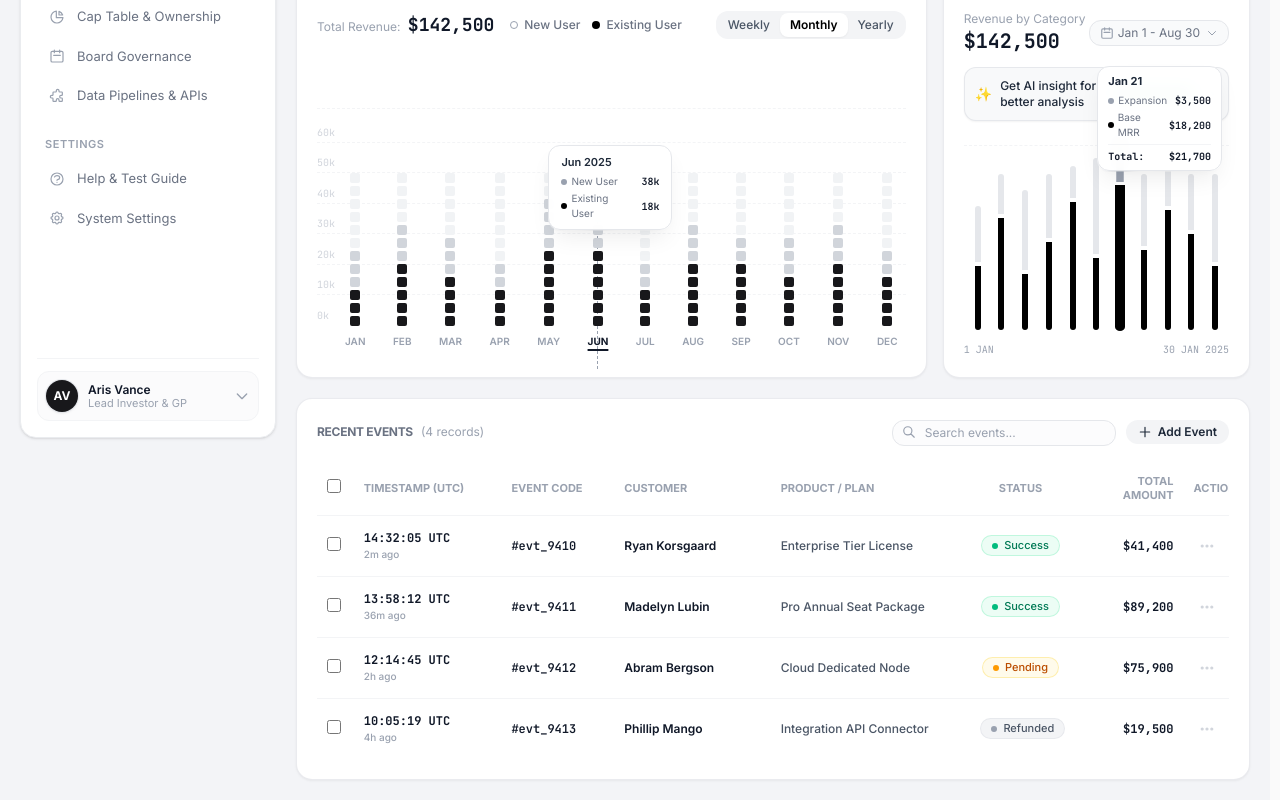
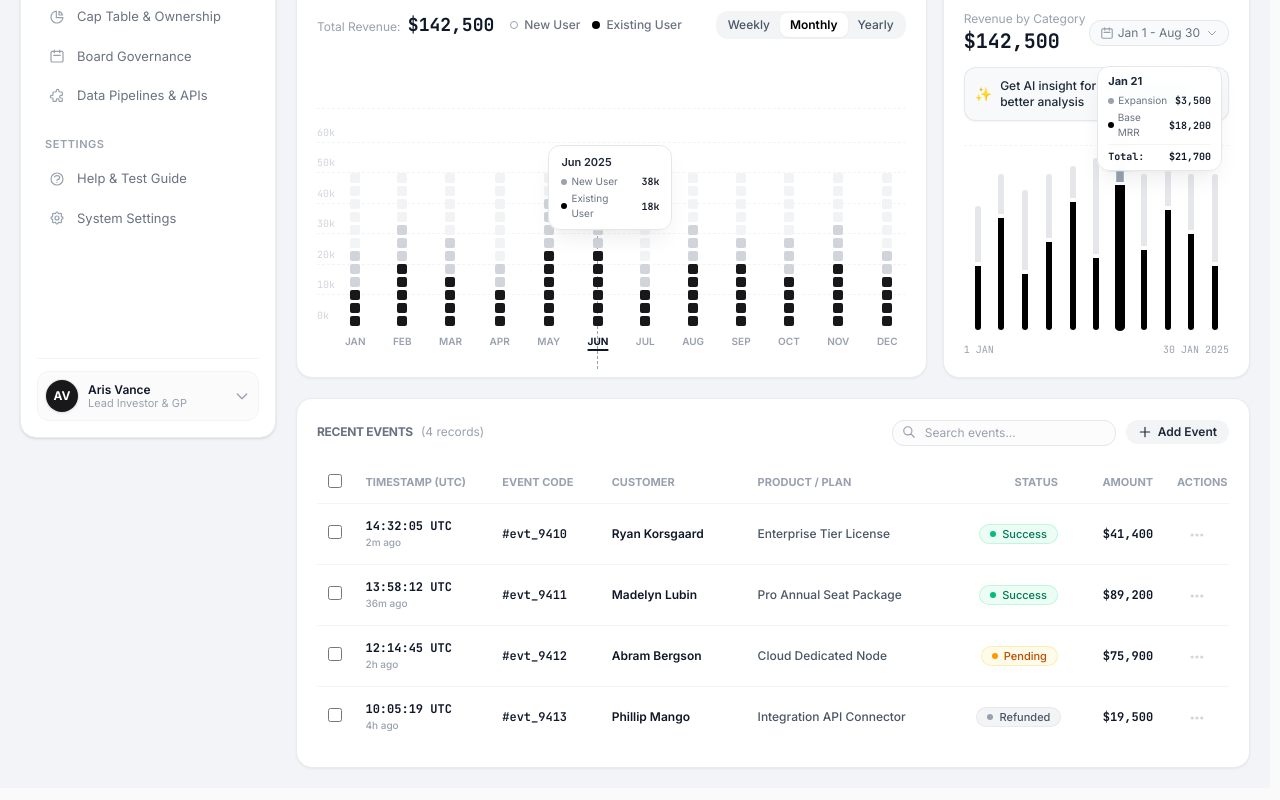
Before and after one commit to Kentzxc13/Metrica, a Next.js app: page / in a window 1280 px wide. Shown: the part 342-1142 px from the top of the page. Built offline with nearby package versions, Linux system fonts and the light colour scheme.

Commit message:
fix(dashboard): shift status right, rename Amount, add space for Actions, and disable horizontal scroll

```diff
--- a/src/app/page.tsx
+++ b/src/app/page.tsx
@@ -576,7 +576,7 @@ export default function DashboardOverviewPage() {
                     </div>
                 </div>
 
-                <div className="overflow-x-auto">
+                <div className="overflow-hidden">
                     <table className="w-full text-left text-xs border-collapse table-fixed">
                         <thead>
                             <tr className="border-b border-gray-100 text-gray-400 font-semibold uppercase text-[11px]">
@@ -588,13 +588,13 @@ export default function DashboardOverviewPage() {
                                         type="checkbox"
                                     />
                                 </th>
-                                <th className="py-3 px-3 w-[17%]">Timestamp (UTC)</th>
-                                <th className="py-3 px-3 w-[13%]">Event Code</th>
-                                <th className="py-3 px-3 w-[18%]">Customer</th>
-                                <th className="py-3 px-3 w-[23%]">Product / Plan</th>
-                                <th className="py-3 px-3 w-[12%] text-center">Status</th>
-                                <th className="py-3 px-3 w-[13%] text-right">Total Amount</th>
-                                <th className="py-3 px-2 w-[5%] text-center">Actions</th>
+                                <th className="py-3 px-3 w-[15%]">Timestamp (UTC)</th>
+                                <th className="py-3 px-3 w-[12%]">Event Code</th>
+                                <th className="py-3 px-3 w-[16%]">Customer</th>
+                                <th className="py-3 px-3 w-[24%]">Product / Plan</th>
+                                <th className="py-3 px-3 w-[12%] text-right pr-4">Status</th>
+                                <th className="py-3 px-3 w-[10%] text-right">Amount</th>
+                                <th className="py-3 px-3 w-[7%] text-center">Actions</th>
                             </tr>
                         </thead>
                         <tbody className="divide-y divide-gray-100 font-medium text-gray-700">
@@ -615,7 +615,7 @@ export default function DashboardOverviewPage() {
                                     <td className="py-3.5 px-3 font-mono font-semibold text-gray-900">{tx.code}</td>
                                     <td className="py-3.5 px-3 font-semibold text-gray-900">{tx.customer}</td>
                                     <td className="py-3.5 px-3 text-gray-600 truncate">{tx.product}</td>
-                                    <td className="py-3.5 px-3 text-center">
+                                    <td className="py-3.5 px-3 text-right pr-4">
                                         <span
                                             className={`inline-flex items-center gap-1.5 px-2.5 py-0.5 rounded-full text-[11px] font-medium ${
                                                 tx.status === 'Success'
@@ -636,8 +636,8 @@ export default function DashboardOverviewPage() {
                                         </span>
                                     </td>
                                     <td className="py-3.5 px-3 text-right font-mono font-bold text-gray-900">{tx.totalRevenue}</td>
-                                    <td className="py-3.5 px-2 text-center">
-                                        <button className="text-gray-300 hover:text-gray-600">
+                                    <td className="py-3.5 px-3 text-center">
+                                        <button className="text-gray-300 hover:text-gray-600 p-1 rounded-md hover:bg-gray-100 transition-colors">
                                             <svg className="w-4 h-4 inline" fill="currentColor" viewBox="0 0 20 20">
                                                 <path d="M6 10a2 2 0 11-4 0 2 2 0 014 0zM12 10a2 2 0 11-4 0 2 2 0 014 0zM16 12a2 2 0 100-4 2 2 0 000 4z"></path>
                                             </svg>
```
